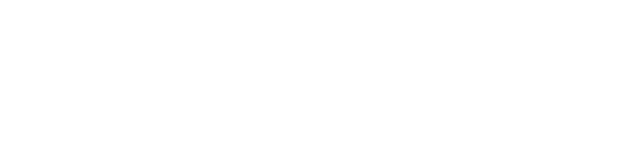
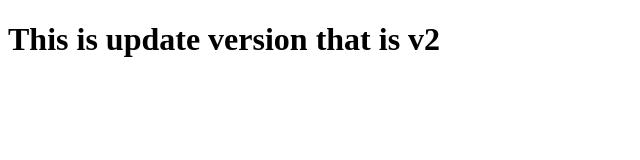
Before and after one commit to rkpstuff/myrepo, a plain HTML site: page index.html in a window 1280 px wide. Shown: the whole page, without its empty margins (0-640 px from the left). Drawn offline with Linux system fonts and the light colour scheme.

Commit message:
Updated version that is v2

```diff
--- a/index.html
+++ b/index.html
@@ -6,6 +6,6 @@
     <title>Document</title>
 </head>
 <body>
-
+    <h1>This is update version that is v2</h1>
 </body>
 </html>
```
